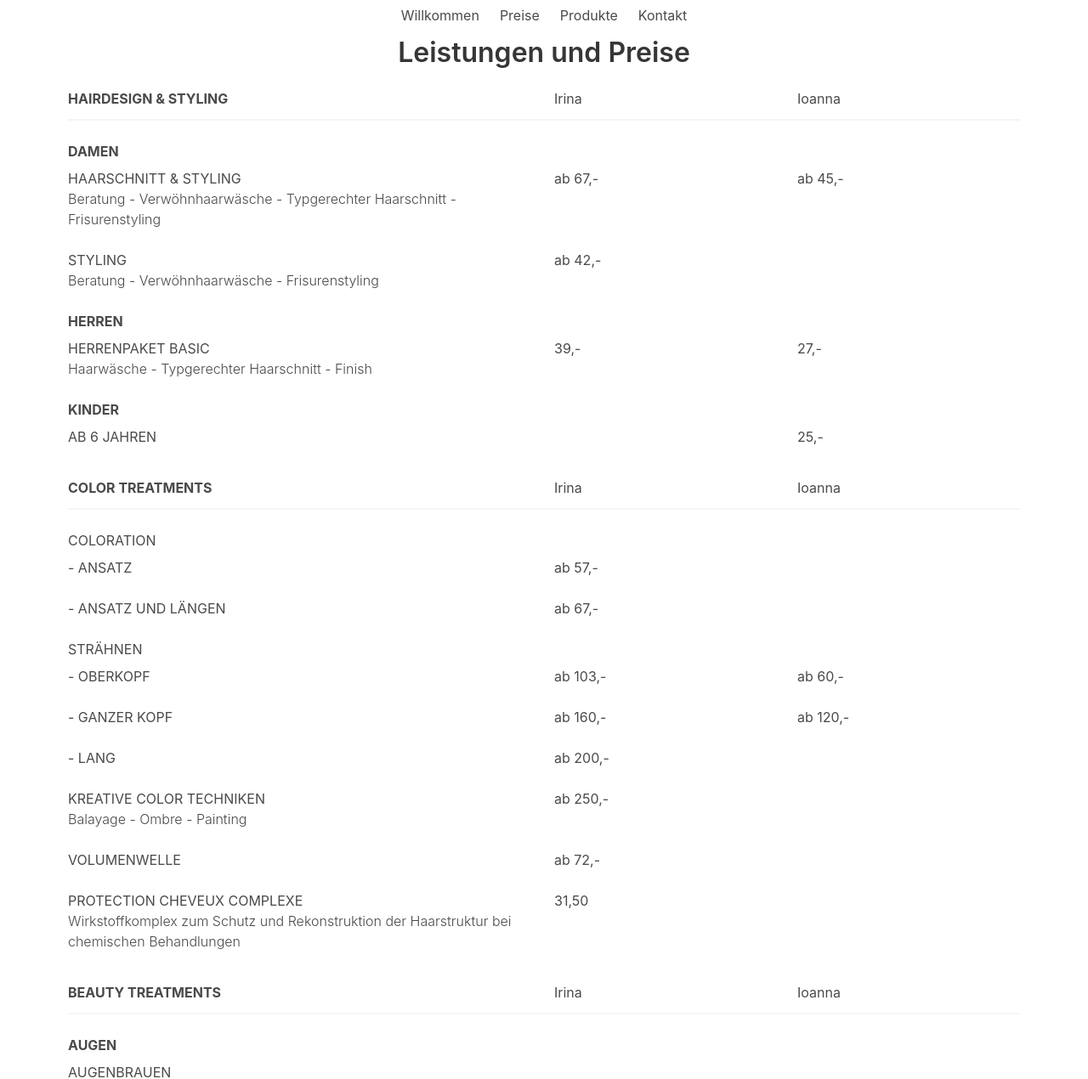
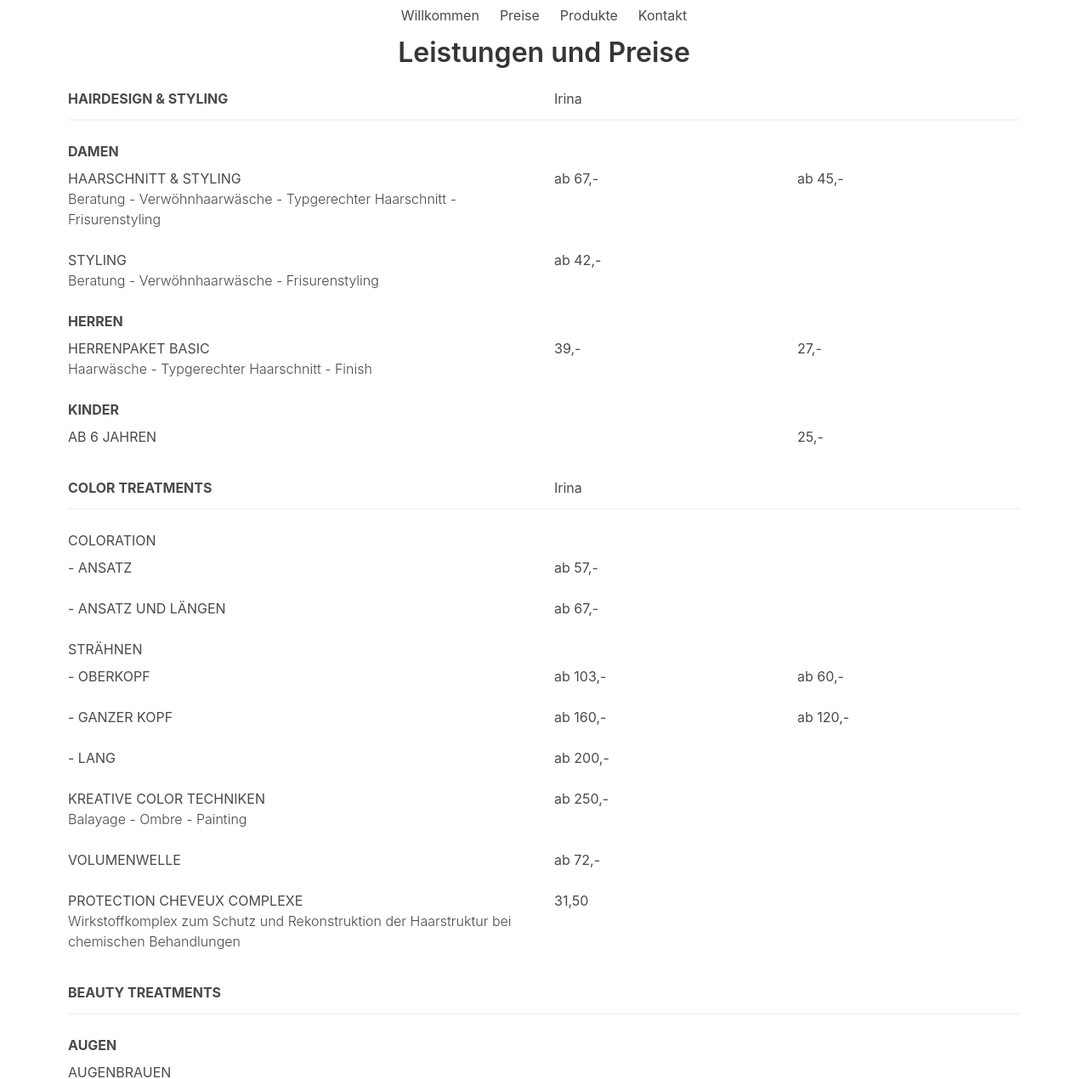
Before and after one commit to Anigerra/hairdesign-web, a Jekyll site: the page built from Preise/index.md, in a window 1280 px wide. Shown: the part 308-1578 px from the top of the page at 85% size. Built offline with Jekyll 4.4.1, drawn with Linux system fonts in a browser that asks for light colours; nearby versions of some CDN libraries.

Commit message:
names issue

```diff
--- a/Preise/index.md
+++ b/Preise/index.md
@@ -19,12 +19,12 @@ title: Preise
                     </p>
                 </div>
                 <div class="column">
-                    {% if sec.name != ("Beauty Treatments"||"Color Treatments") %}
+                    {% if sec.name != "Beauty Treatments" & sec.name != "Color Treatments") %}
                     <p>Irina</p>
                     {% endif %}
                 </div>
                 <div class="column">
-                    {% if sec.name != forloop.first %}
+                    {% if sec.name == forloop.first %}
                     <p>Ioanna</p>
                     {% endif %}
                 </div>
```
